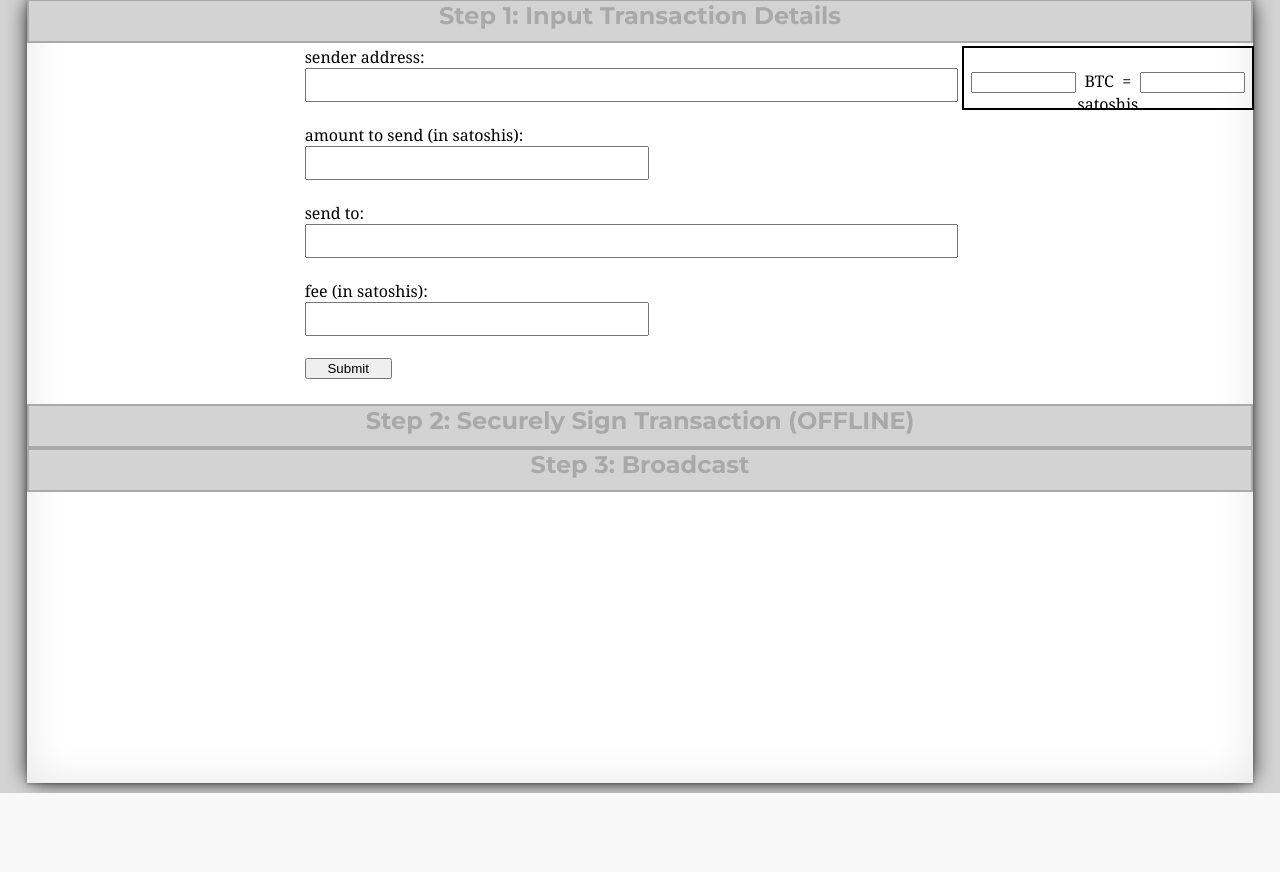
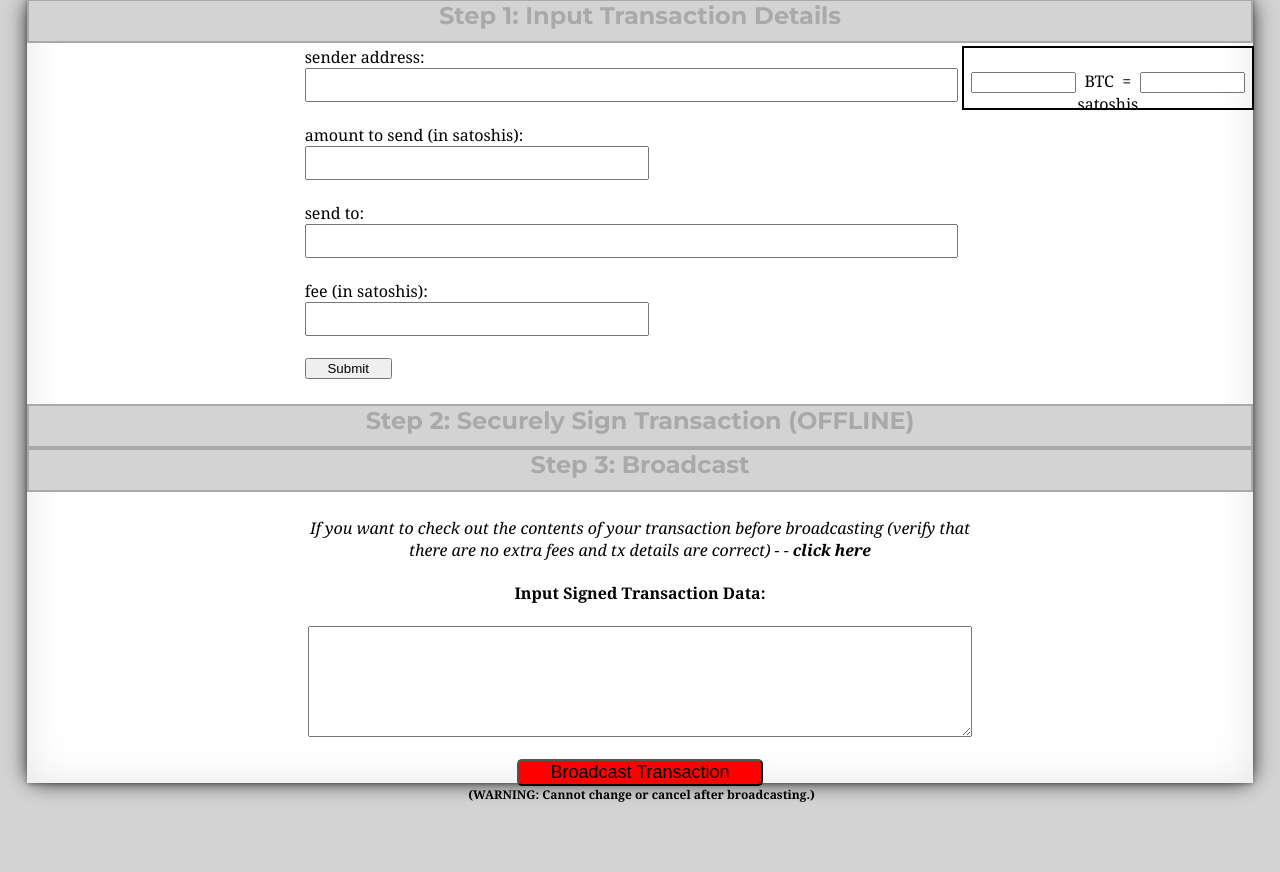
Before and after one commit to kassandraoftroy/sendBTCsimply, a Django app: page / in a window 1280 px wide. Shown: the part 162-1034 px from the top of the page. Before the commit the page ends 955 px from the top, so only its background shows below. Run offline with Django 3.2, Linux system fonts and the light colour scheme; some libraries are stand-ins or nearby versions.

Commit message:
working on containers

```diff
--- a/sendbtc/templates/send.html
+++ b/sendbtc/templates/send.html
@@ -34,7 +34,7 @@
 		font-family: 'Montserrat', sans-serif;
 		color:darkgrey;
 		height:40px;
-		vertical-align: center;
+		vertical-align: middle;
 	}
 
 
@@ -179,7 +179,7 @@
 					</p>
 					<h4 id='s_header'> Input Signed Transaction Data:</h4>
 					<textarea name="" cols="80" rows="7" wrap='hard' id='signed'></textarea><br><br>
-					<button id='broadcast' style='background-color:red;border-radius:5px;'><strong>Broadcast Transaction</strong></button><span style='font-size:12px;'><strong> &nbsp;(WARNING: Cannot change or cancel after broadcasting.) </strong></span>
+					<button id='broadcast' style="background-color:red;border-radius:5px;font-size:18px;font-family: 'Montserrat' sans-serif;">&nbsp;&nbsp;&nbsp;&nbsp;&nbsp;Broadcast Transaction&nbsp;&nbsp;&nbsp;&nbsp;&nbsp;</button><br><span style='font-size:12px;'><strong> &nbsp;(WARNING: Cannot change or cancel after broadcasting.) </strong></span>
 				</td>
 			</tr>
 		</table>
@@ -223,7 +223,6 @@
 
 	$('#revealunsigned').hide();
 	$('#step2').hide();
-	$('#step3').hide();
 
 	function maketx() {
 		var sender = $('#sender').val();
```
